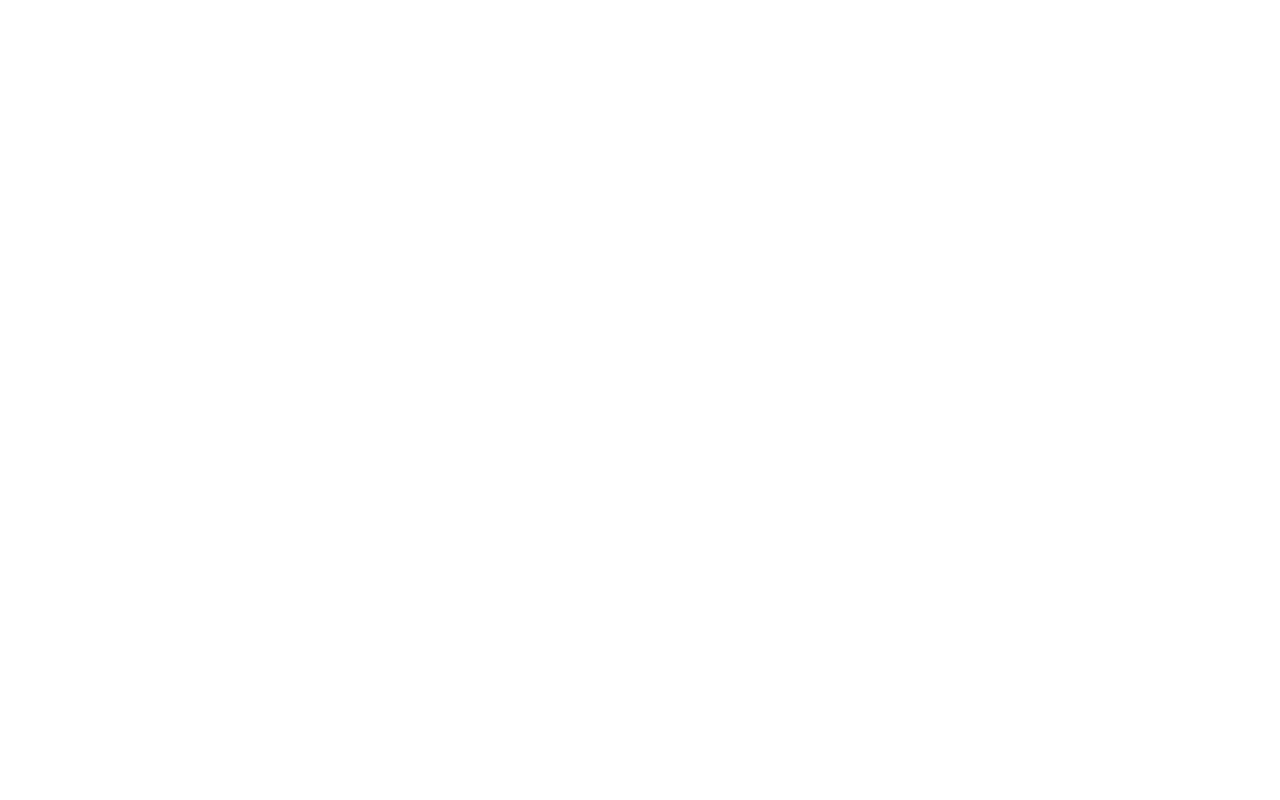
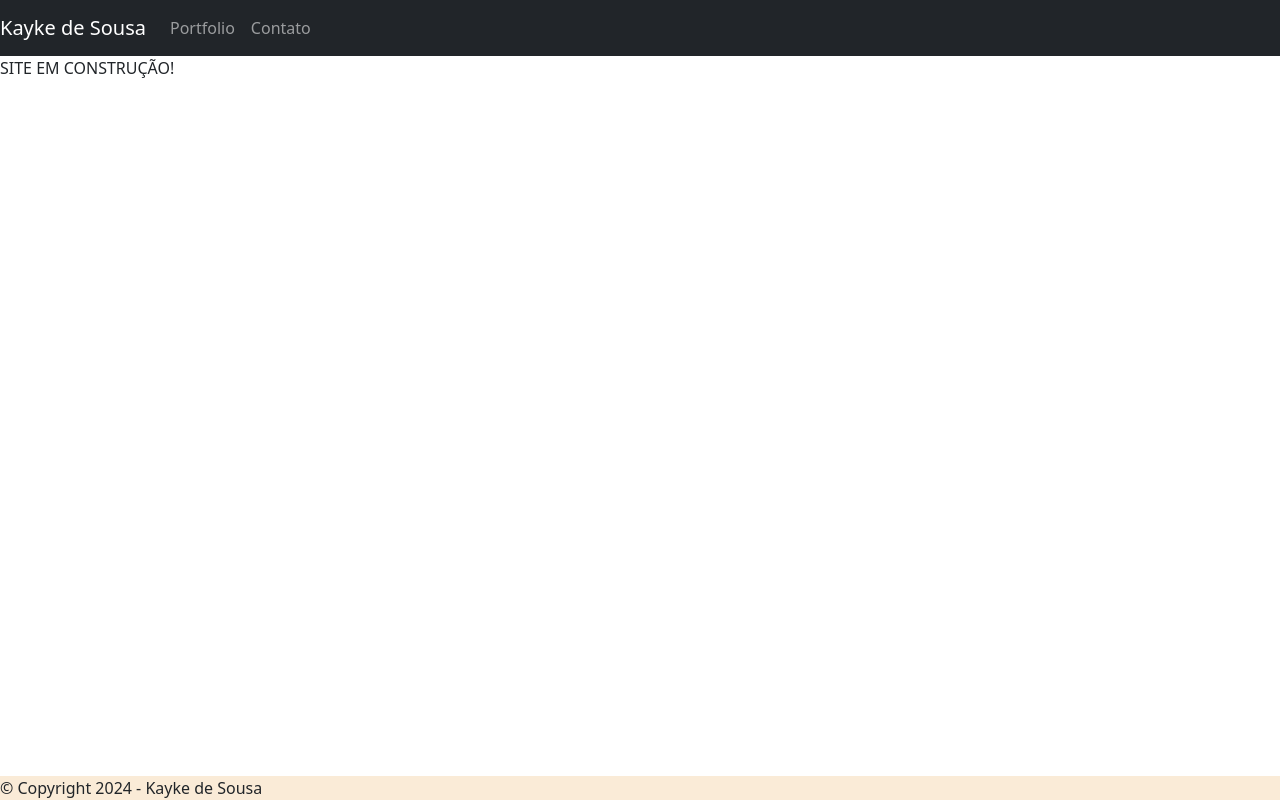
Before and after one commit to sousakai/sousakai.github.io, a plain HTML site: page pag_projetos/pag_projetos.html in a window 1280 px wide. Drawn offline with nearby package versions, Linux system fonts and the light colour scheme.

Commit message:
Inclusão de CSS padrão e correção de caminhos

```diff
--- /dev/null
+++ b/pag_contato/pag_contato.css
@@ -0,0 +1,26 @@
+.navbar{
+    background-color: black;
+}
+footer {
+    position: fixed;
+    bottom:0;
+    left:0;
+    background-color:antiquewhite;
+    width: 100%;
+}
+
+/* CSS DO CONTEÚDO PRINCIPAL */
+
+#sobre-mim{
+    width: 50%;
+    height:auto;
+    margin-top: 5%;
+}
+
+#titulo-nome{
+    font-size: 40px;
+}
+
+#texto-apresentacao{
+    font-size: 17px;
+}
--- a/pag_contato/pag_contato.html
+++ b/pag_contato/pag_contato.html
@@ -4,6 +4,17 @@
     <meta charset="UTF-8">
     <meta name="viewport" content="width=device-width, initial-scale=1.0">
     <title> CONTATO </title>
+
+
+    <!-- Inclusão de arquivo CSS (index)-->
+    <link rel="stylesheet" href="pag_contato.css">
+
+    <!-- Inclusão de CSS BOOTSTRAP -->
+    <link href="https://cdn.jsdelivr.net/npm/bootstrap@5.3.3/dist/css/bootstrap.min.css" rel="stylesheet" integrity="sha384-QWTKZyjpPEjISv5WaRU9OFeRpok6YctnYmDr5pNlyT2bRjXh0JMhjY6hW+ALEwIH" crossorigin="anonymous">
+    <!-- Inclusão de SCRIPT BOOTSTRAP -->
+    <script src="https://cdn.jsdelivr.net/npm/bootstrap@5.3.3/dist/js/bootstrap.bundle.min.js" integrity="sha384-YvpcrYf0tY3lHB60NNkmXc5s9fDVZLESaAA55NDzOxhy9GkcIdslK1eN7N6jIeHz" crossorigin="anonymous"></script>
+
+
 </head>
 <body>
         <!-- NAVBAR DO SITE -->
@@ -20,7 +31,7 @@
                  <a class="nav-item nav-link active" href="#">Home <span class="sr-only">(current)</span></a>
               -->
 
-                <a class="nav-item nav-link" href="#">Portfolio</a>
+                <a class="nav-item nav-link" href="../pag_projetos/pag_projetos.html">Portfolio</a>
                 <a class="nav-item nav-link" href="../pag_contato/pag_contato.html">Contato</a>
 
               </div>
--- /dev/null
+++ b/pag_projetos/pag_projetos.css
@@ -0,0 +1,26 @@
+.navbar{
+    background-color: black;
+}
+footer {
+    position: fixed;
+    bottom:0;
+    left:0;
+    background-color:antiquewhite;
+    width: 100%;
+}
+
+/* CSS DO CONTEÚDO PRINCIPAL */
+
+#sobre-mim{
+    width: 50%;
+    height:auto;
+    margin-top: 5%;
+}
+
+#titulo-nome{
+    font-size: 40px;
+}
+
+#texto-apresentacao{
+    font-size: 17px;
+}
--- a/pag_projetos/pag_projetos.html
+++ b/pag_projetos/pag_projetos.html
@@ -0,0 +1,53 @@
+<!DOCTYPE html>
+<html lang="en">
+<head>
+    <meta charset="UTF-8">
+    <meta name="viewport" content="width=device-width, initial-scale=1.0">
+    <title> CONTATO </title>
+
+
+    <!-- Inclusão de arquivo CSS (index)-->
+    <link rel="stylesheet" href="pag_projetos.css">
+
+    <!-- Inclusão de CSS BOOTSTRAP -->
+    <link href="https://cdn.jsdelivr.net/npm/bootstrap@5.3.3/dist/css/bootstrap.min.css" rel="stylesheet" integrity="sha384-QWTKZyjpPEjISv5WaRU9OFeRpok6YctnYmDr5pNlyT2bRjXh0JMhjY6hW+ALEwIH" crossorigin="anonymous">
+    <!-- Inclusão de SCRIPT BOOTSTRAP -->
+    <script src="https://cdn.jsdelivr.net/npm/bootstrap@5.3.3/dist/js/bootstrap.bundle.min.js" integrity="sha384-YvpcrYf0tY3lHB60NNkmXc5s9fDVZLESaAA55NDzOxhy9GkcIdslK1eN7N6jIeHz" crossorigin="anonymous"></script>
+
+
+
+</head>
+<body>
+        <!-- NAVBAR DO SITE -->
+
+        <nav class="navbar navbar-expand-lg navbar-dark bg-dark">
+            <a class="navbar-brand" href="#">Kayke de Sousa</a>
+            <button class="navbar-toggler" type="button" data-toggle="collapse" data-target="#navbarNavAltMarkup" aria-controls="navbarNavAltMarkup" aria-expanded="false" aria-label="Toggle navigation">
+              <span class="navbar-toggler-icon"></span>
+            </button>
+            <div class="collapse navbar-collapse" id="navbarNavAltMarkup">
+              <div class="navbar-nav">
+
+                <!-- BOTAO HOME NÃO PRECISA ESTAR NA INDEX, COPIAR E COLAR EM NOVAS PÁGINAS
+                 <a class="nav-item nav-link active" href="#">Home <span class="sr-only">(current)</span></a>
+              -->
+
+                <a class="nav-item nav-link" href="../pag_projetos/pag_projetos.html">Portfolio</a>
+                <a class="nav-item nav-link" href="../pag_contato/pag_contato.html">Contato</a>
+
+              </div>
+            </div>
+          </nav>
+
+          <!-- CONTEÚDO DO SITE -->
+
+          <main>
+            <p> SITE EM CONSTRUÇÃO! </p>
+          </main>
+
+     <!-- FOOTER -->
+<footer class="footer navbar-fixed-bottom">
+    © Copyright 2024 - Kayke de Sousa
+  </footer>
+</body>
+</html>
```
Also changed, not shown: index.html (+1 -1 lines), 1 other file.
